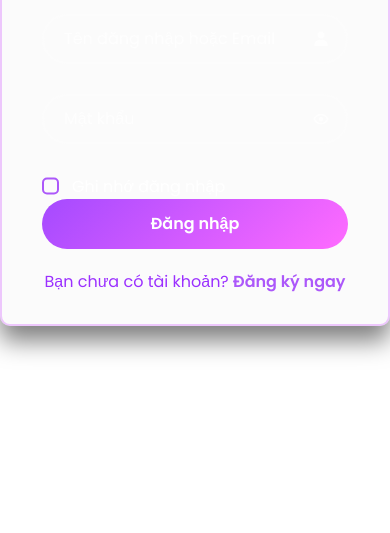
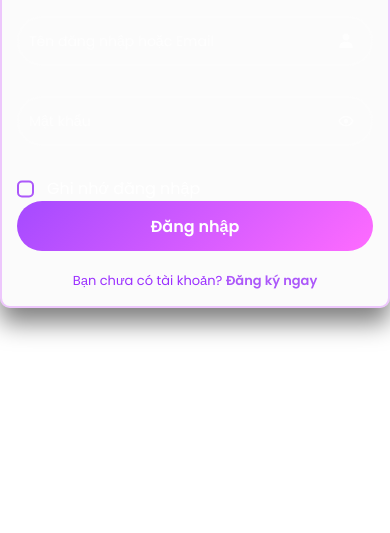
Before and after one commit to namredhat/websitechatbeta, a plain HTML site: page chatweb/index.html in a window 390 px wide. Shown: the part 311-844 px from the top of the page. Drawn offline with nearby package versions, Linux system fonts and the light colour scheme.

Commit message:
Update style.css

```diff
--- a/chatweb/style.css
+++ b/chatweb/style.css
@@ -380,3 +380,27 @@ body {
 .checkbox-container input:checked ~ .checkmark::after {
     opacity: 1;
 }
+
+@media (max-width: 480px) {
+    .wrapper {
+        padding: 15px;
+    }
+
+    h1 {
+        font-size: 20px;
+    }
+
+    .input-box input {
+        font-size: 14px;
+        padding: 10px 35px 10px 10px;
+    }
+
+    .btn {
+        font-size: 16px;
+        padding: 10px;
+    }
+
+    .register-link {
+        font-size: 13px;
+    }
+}
```
